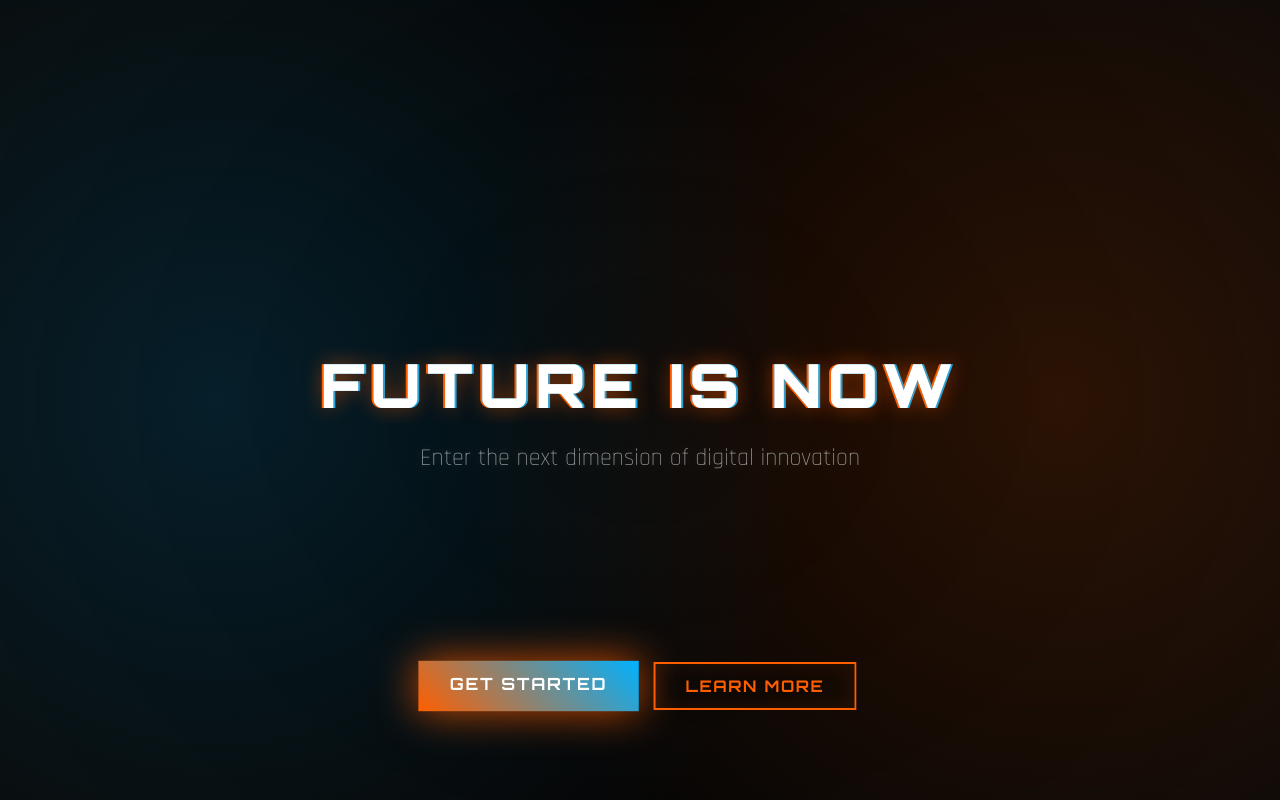
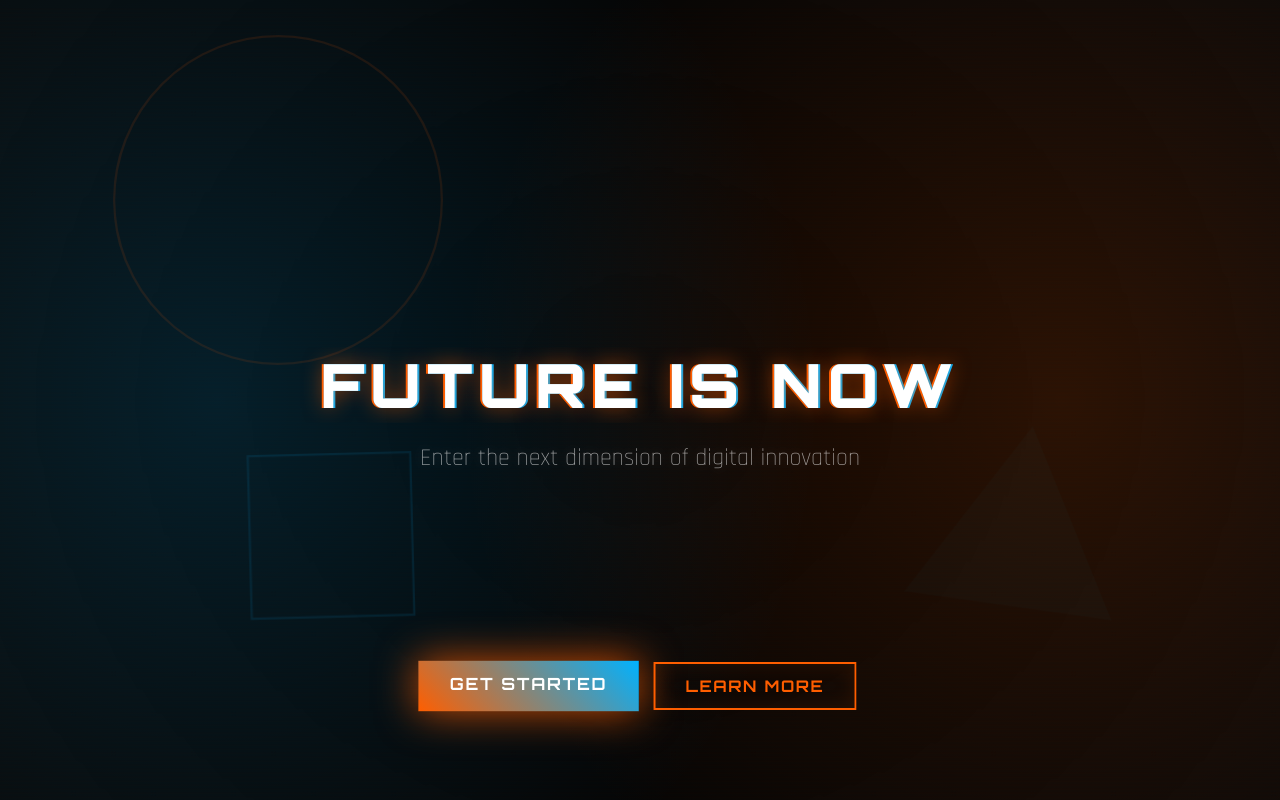
Before and after one commit to maityparthasarathi/ELECTRIC-XTRA, a plain HTML site: page index.html in a window 1280 px wide. Shown: the top 800 px of the page. Drawn offline with Linux system fonts and the light colour scheme.

Commit message:
added animated shapes
Restored and updated the HTML structure with animated shapes and contact information.

```diff
--- a/index.html
+++ b/index.html
@@ -20,7 +20,11 @@ https://templatemo.com/tm-596-electric-xtra
     <div class="scanlines"></div>
 
     <!-- Animated Shapes -->
-
+    <div class="shapes-container">
+        <div class="shape shape-circle"></div>
+        <div class="shape shape-triangle"></div>
+        <div class="shape shape-square"></div>
+    </div>
 
     <!-- Floating Particles -->
     <div id="particles"></div>
@@ -201,4 +205,5 @@ https://templatemo.com/tm-596-electric-xtra
 
 <script src="templatemo-electric-scripts.js"></script>
 </body>
+
 </html>
```
